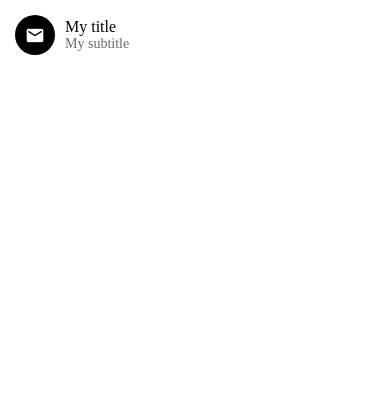
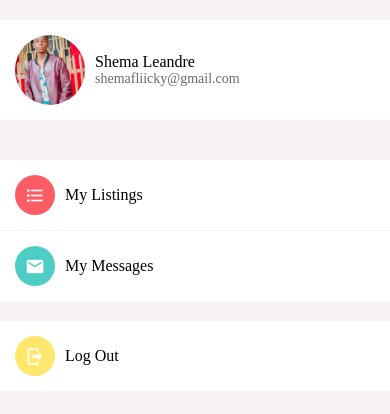
Before and after one commit to leandre000/Duhahe, a React Native app: screen / in a window 390 px wide. Shown: the top 414 px of the page. Built offline with nearby package versions, Linux system fonts and the light colour scheme.

Commit message:
build account screen

```diff
--- a/App.js
+++ b/App.js
@@ -5,18 +5,13 @@
 import Screen from './app/components/Screen';
 import Icon from './app/components/Icon';
 import ListItem from './app/components/ListItem';
+import AccountScreen from './app/screens/AccountScreen';
 
 
 export default function App() {
   return (
     <GestureHandlerRootView style={{ flex: 1 }}>
-      <Screen>
-        <ListItem
-          title="My title"
-          subTitle="My subtitle"
-          ImageComponent={<Icon name="email" />}
-        />
-      </Screen>
+      <AccountScreen/>
     </GestureHandlerRootView>
   );
 }
--- a/app/components/ListItem.js
+++ b/app/components/ListItem.js
@@ -9,12 +9,12 @@
 import AppText from './AppText';
 import colors from '../config/colors';
 
-function ListItem({ title, subTitle, image, ImageComponent, onPress, renderRightActions }) {
+function ListItem({ title, subTitle, image,IconComponent, onPress, renderRightActions }) {
   return (
     <Swipeable renderRightActions={renderRightActions}>
       <TouchableHighlight underlayColor={colors.light} onPress={onPress}>
         <View style={styles.container}>
-          {ImageComponent}
+          {IconComponent}
           {image && <Image style={styles.image} source={image} />}
           <View style={styles.detailsContainer}>
             <AppText style={styles.title}>{title}</AppText>
@@ -33,6 +33,7 @@
     paddingLeft: 15,
     paddingVertical: 15,
     backgroundColor: colors.white,
+
   },
   detailsContainer: {
     marginLeft:10,
--- a/app/components/Screen.js
+++ b/app/components/Screen.js
@@ -2,13 +2,13 @@
 import Constants from 'expo-constants';
 import { SafeAreaView, StyleSheet } from 'react-native';
 
-function Screen({ children }) {
-  return <SafeAreaView style={styles.screen}>{children}</SafeAreaView>;
+function Screen({ children,style }) {
+  return <SafeAreaView style={[styles.screen, style]}>{children}</SafeAreaView>;
 }
 
 const styles = StyleSheet.create({
   screen: {
-    flex: 1, // ✅ ENSURES full height
+    flex: 1,
     paddingTop: Constants.statusBarHeight,
     backgroundColor: '#fff',
   },
--- /dev/null
+++ b/app/screens/AccountScreen.js
@@ -0,0 +1,79 @@
+import React from 'react';
+import { StyleSheet, View, FlatList } from 'react-native';
+
+import Screen from '../components/Screen';
+import ListItem from '../components/ListItem';
+import colors from '../config/colors';
+import Icon from '../components/Icon';
+import ListItemSeparator from '../components/ListItemSeparator';
+
+const menuItems = [
+  {
+    title: "My Listings",
+    icon: {
+      name: "format-list-bulleted",
+      backgroundColor: colors.primary,
+    },
+  },
+  {
+    title: "My Messages",
+    icon: {
+      name: "email",
+      backgroundColor: colors.secondary,
+    },
+  },
+];
+
+function AccountScreen(props) {
+  return (
+    <Screen style={styles.screen}>
+      <View style={styles.container}>
+        <ListItem
+          title="Shema Leandre"
+          subTitle="shemafliicky@gmail.com"
+          image={require('../assets/shema.jpg')}
+        />
+      </View>
+
+      <View style={styles.container}>
+        <FlatList
+          data={menuItems}
+          keyExtractor={(item) => item.title}
+          ItemSeparatorComponent={ListItemSeparator}
+          renderItem={({ item }) => (
+            <ListItem
+              title={item.title}
+              IconComponent={
+                <Icon
+                  name={item.icon.name}
+                  backgroundColor={item.icon.backgroundColor}
+                />
+              }
+            />
+          )}
+        />
+      </View>
+
+      <ListItem
+        title="Log Out"
+        IconComponent={
+          <Icon
+            name="logout"
+            backgroundColor="#ffe66d"
+          />
+        }
+      />
+    </Screen>
+  );
+}
+
+const styles = StyleSheet.create({
+  screen: {
+    backgroundColor: colors.light,
+  },
+  container: {
+    marginVertical: 20,
+  },
+});
+
+export default AccountScreen;
--- a/app/screens/MessagesScreen.js
+++ b/app/screens/MessagesScreen.js
@@ -56,7 +56,7 @@
             },
           ])
         }
-        contentContainerStyle={styles.content} // ✅ makes sure content doesn't shrink
+        contentContainerStyle={styles.content}
       />
     </Screen>
   );
@@ -64,7 +64,7 @@
 
 const styles = StyleSheet.create({
   content: {
-    flexGrow: 1, // ✅ Keeps items at top even if short
+    flexGrow: 1,
   },
 });
 
```
